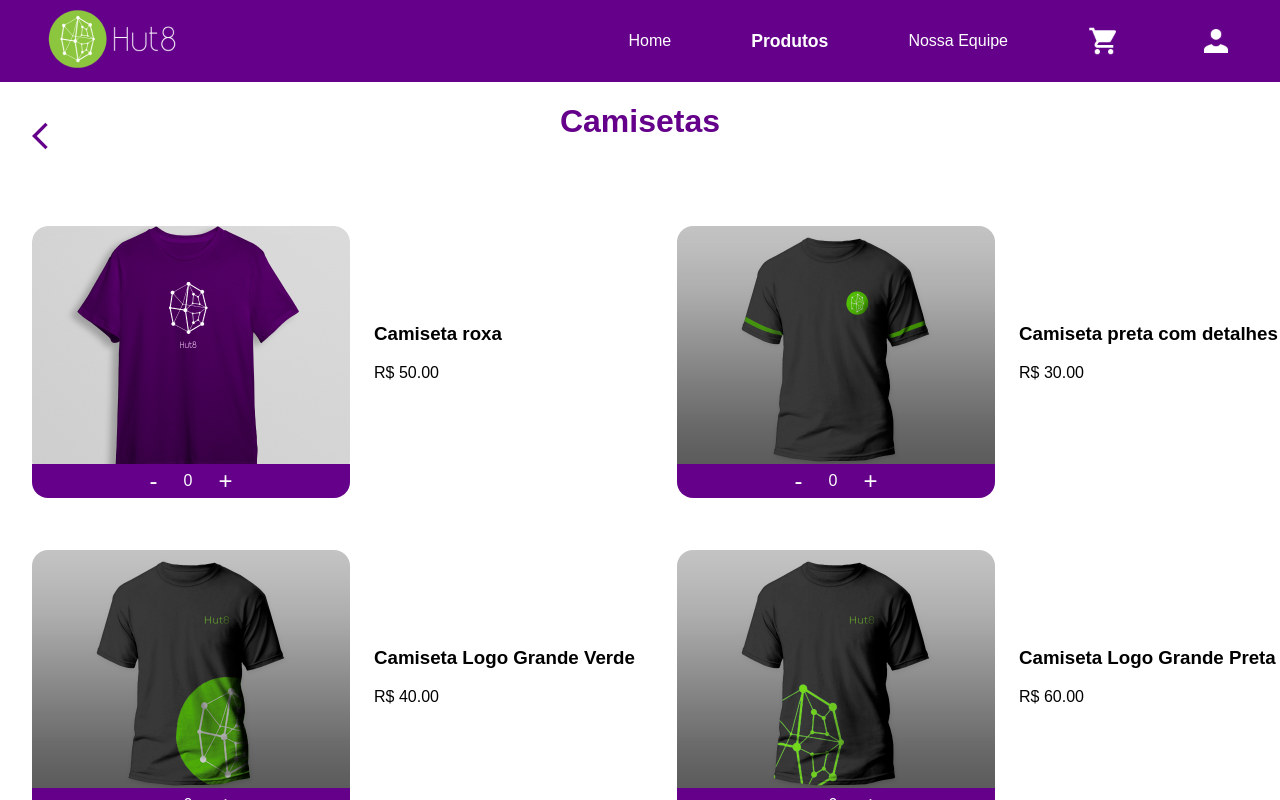
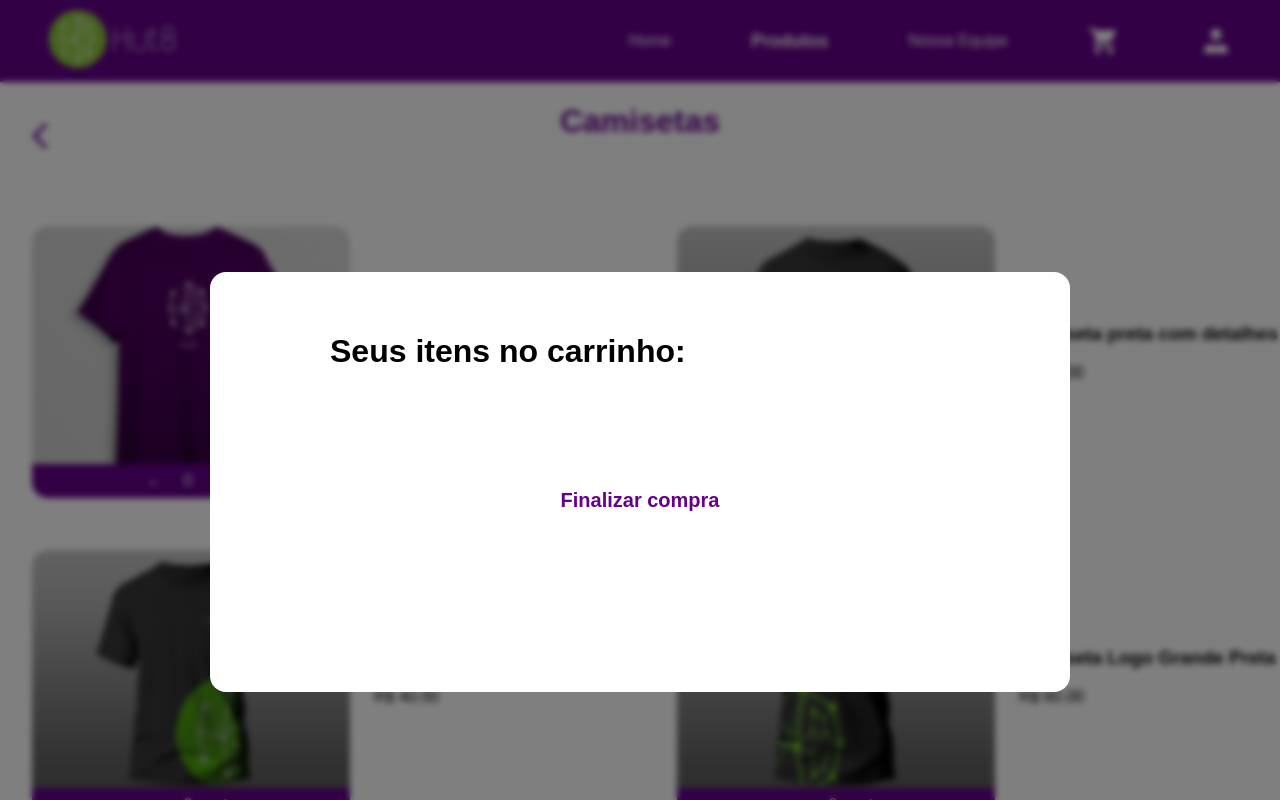
Before and after one commit to luigill/processo-seletivo-hut8-grupo4, a React (Vite) app: page /produtos/loja in a window 1280 px wide. Both pictures are taken after a click on the link 1104 px from the left and 41 px from the top of the page. Shown: the top 800 px of the page. Built offline with nearby package versions, Linux system fonts and the light colour scheme.

Commit message:
existe um sistema de carrinho a ser melhorado

```diff
--- a/src/Components/Items/index.jsx
+++ b/src/Components/Items/index.jsx
@@ -1,58 +1,12 @@
-// eslint-disable-next-line no-unused-vars
-import React, { useState } from 'react';
+import { useState, useContext } from 'react';
 import PropTypes from 'prop-types';
 import './styles.scss';
 
-import camisetasData from '../../assets/database/Camisetas.json';
-
-export function Camisetas() {
-  return (
-    <div>
-       {camisetasData && Array.isArray(camisetasData) && camisetasData.map((item) => (
-        <Item key={item.id} item={item} />
-      ))}
-    </div>
-  );
-}
-
-import canecasData from '../../assets/database/Canecas.json';
-
-export function Canecas() {
-  return (
-    <div>
-      {canecasData && canecasData.map((item) => (
-        <Item key={item.id} item={item} />
-      ))}
-    </div>
-  );
-}
-
-import moletonsData from '../../assets/database/Moletons.json';
-
-export function Moletons() {
-  return (
-    <div>
-      {moletonsData && moletonsData.map((item) => (
-        <Item key={item.id} item={item} />
-      ))}
-    </div>
-  );
-}
-
-import brochesData from '../../assets/database/Broches.json';
-
-export function Broches() {
-  return (
-    <div>
-      {brochesData && brochesData.map((item) => (
-        <Item key={item.id} item={item} />
-      ))}
-    </div>
-  );
-}
+import { CartContext } from '../../context/CartContext';
 
 export default function Item({ item }) {
   const [contador, setContador] = useState(0);
+  const { addToCart } = useContext(CartContext);
 
   const decrementarContador = () => {
     if (contador > 0) {
@@ -62,9 +16,8 @@ export default function Item({ item }) {
 
   const incrementarContador = () => {
     setContador(contador + 1);
+    addToCart(item);
   };
-
-  console.log(item);
 
   return (
     <div className="Item" key={item.id}>
--- a/src/Components/Menu/index.jsx
+++ b/src/Components/Menu/index.jsx
@@ -4,12 +4,15 @@ import logo from "../../assets/logo.png";
 import user from "../../assets/User.svg";
 import CarrinhoDeCompra from "../../assets/Shopping_Cart.svg";
 import LoginModal from "../../Components/LoginModal";
+import ShopModal from "../../Components/ShopModal";
 import menuResponsivo from "../../assets/menu-buguer-open.svg";
 import "./styles.scss";
 
 export default function NavMenu() {
   const [currentPage, setCurrentPage] = useState("");
-  const [modal, setModal] = useState(false);
+  const [loginModalOpen, setLoginModalOpen] = useState(false);
+  const [cartModalOpen, setCartModalOpen] = useState(false);
+  const [cartItems, setCartItems] = useState([]);
   const [showResponsiveMenu, setShowResponsiveMenu] = useState(false);
 
   useEffect(() => {
@@ -17,8 +20,21 @@ export default function NavMenu() {
     setCurrentPage(currentPath);
   }, []);
 
+  const toggleLoginModal = () => {
+    setLoginModalOpen(!loginModalOpen);
+  };
+
+  const toggleCartModal = () => {
+    setCartModalOpen(!cartModalOpen);
+  };
+
   const toggleResponsiveMenu = () => {
     setShowResponsiveMenu(!showResponsiveMenu);
+  };
+
+  const addToCart = (item) => {
+    const updatedCartItems = [...cartItems, item];
+    setCartItems(updatedCartItems);
   };
 
   return (
@@ -27,10 +43,7 @@ export default function NavMenu() {
         <Link to="/" className="navLogo">
           <img src={logo} alt="logo" />
         </Link>
-        <button
-          className="buttonMobileMenu"
-          onClick={toggleResponsiveMenu}
-        >
+        <button className="buttonMobileMenu" onClick={toggleResponsiveMenu}>
           <img src={menuResponsivo} alt="Menu" />
         </button>
         <ul className={showResponsiveMenu ? "responsive-menu" : "desktop-menu"}>
@@ -56,18 +69,26 @@ export default function NavMenu() {
             </Link>
           </li>
           <li>
-            <a href="#">
+            <a href="#" onClick={toggleCartModal}>
               <img className="iconMenu" src={CarrinhoDeCompra} alt="" />
             </a>
           </li>
-          <li onClick={() => setModal(true)}>
+          <li onClick={toggleLoginModal}>
             <a href="#">
               <img className="iconMenu" src={user} alt="User" />
             </a>
           </li>
         </ul>
       </header>
-      {modal && <LoginModal closeModal={() => setModal(false)} />}
+      {loginModalOpen && <LoginModal closeModal={toggleLoginModal} />}
+      {cartModalOpen && (
+        <ShopModal
+          closeModal={toggleCartModal}
+          cartItems={cartItems}
+          setCartItems={setCartItems}
+          addToCart={addToCart}
+        />
+      )}
     </>
   );
 }
--- /dev/null
+++ b/src/Components/ShopModal/index.jsx
@@ -0,0 +1,46 @@
+import { useContext } from 'react';
+import PropTypes from 'prop-types';
+import Item from '../../Components/Items';
+import { CartContext } from '../../context/CartContext';
+import './styles.scss';
+
+export default function ShopModal({ closeModal }) {
+  const { cartItems, addToCart, removeFromCart } = useContext(CartContext);
+
+  const handleCheckout = () => {
+    // Lógica para processar a compra dos itens no carrinho
+    // ...
+    if (cartItems.length === 0) {
+      alert('Seu carrinho está vazio. Adicione itens antes de finalizar a compra.');
+      return;
+    }
+
+    // Calcular o valor total da compra
+    const total = cartItems.reduce((sum, item) => sum + item.price * item.quantity, 0);
+
+    // Exibir um resumo da compra
+    alert(`Compra finalizada com sucesso!\nTotal: R$ ${total.toFixed(2)}`);
+  };
+
+  return (
+    <div className="container">
+      <div className="overlay container" onClick={closeModal} />
+      <div id="login-modal" className="login-modal">
+        <h1>Seus itens no carrinho:</h1>
+        <ul>
+          {cartItems.map((item) => (
+            <li key={item.id}>
+              <Item item={item} onAddToCart={addToCart} />
+              <button onClick={() => removeFromCart(item.id)}>Remover</button>
+            </li>
+          ))}
+        </ul>
+        <button onClick={handleCheckout}>Finalizar compra</button>
+      </div>
+    </div>
+  );
+}
+
+ShopModal.propTypes = {
+  closeModal: PropTypes.func.isRequired,
+};
--- /dev/null
+++ b/src/Components/ShopModal/styles.scss
@@ -0,0 +1,98 @@
+$color_1: #fff;
+$color_2: #64008a;
+$font-family_1: "Montserrat", sans-serif;
+$background-color_1: #fff;
+$background-color_2: rgba(0, 0, 0, 0.5);
+$background-color_3: #64008a;
+$background-color_4: #b180c4;
+$background-color_5: transparent;
+
+.login-modal {
+  height: 340px;
+  width: 620px;
+  position: absolute;
+  border-radius: 1em;
+  background-color: $background-color_1;
+  z-index: 5;
+  padding: 40px 120px;
+  display: flex;
+  gap: 0.75em;
+  flex-direction: column;
+  button {
+    border: none;
+    background-color: $background-color_5;
+    color: $color_2;
+    font-family: $font-family_1;
+    font-weight: 700;
+    font-size: 1.25em;
+	margin-top: 2em;
+    &:hover {
+      cursor: pointer;
+    }
+  }
+  @media (max-width: 700px) {
+    width: 45%;
+    height: 50%;
+    align-items: center;
+
+    h1{
+      font-size: 1.5em;
+    }
+  }
+}
+
+.container {
+  display: flex;
+  justify-content: center;
+  align-items: center;
+  width: 100%;
+  height: 100%;
+  position: absolute;
+}
+
+.overlay {
+  background-color: rgba(0, 0, 0, 0.5);
+  backdrop-filter: blur(3px);
+  z-index: 3;
+  position: fixed;
+  top: 0;
+}
+#esqueceuSenha{
+	text-decoration: none;
+}
+form {
+  display: flex;
+  flex-direction: column;
+  align-items: center;
+  gap: 15px;
+  input[type="email"] {
+    font-family: $font-family_1;
+    width: 100%;
+    border: 1px solid #000;
+    border-radius: 5px;
+    padding: 5px;
+  }
+  input[type="password"] {
+    font-family: $font-family_1;
+    width: 100%;
+    border: 1px solid #000;
+    border-radius: 5px;
+    padding: 5px;
+  }
+  input[type="submit"] {
+    font-family: $font-family_1;
+    width: 100%;
+    border: none;
+    border-radius: 5px;
+    padding: 5px;
+    background-color: $background-color_4;
+    color: $color_1;
+    transition: all 0.3s ease;
+    width: 102%;
+    &:disabled {
+      background-color: $background-color_4;
+      color: $color_1;
+      cursor: not-allowed;
+    }
+  }
+}
--- /dev/null
+++ b/src/context/CartContext.jsx
@@ -0,0 +1,44 @@
+import { createContext, useState } from "react";
+import PropTypes from "prop-types";
+
+// Cria o contexto do carrinho de compras
+export const CartContext = createContext();
+
+// Provedor do contexto
+export const CartProvider = ({ children }) => {
+  const [cartItems, setCartItems] = useState([]);
+
+  const addToCart = (item) => {
+    const existingItem = cartItems.find((cartItem) => cartItem.id === item.id);
+
+    if (existingItem) {
+      const updatedCartItems = cartItems.map((cartItem) =>
+        cartItem.id === item.id ? { ...cartItem, quantity: cartItem.quantity + 1 } : cartItem
+      );
+
+      setCartItems(updatedCartItems);
+      console.log('Quantidade do item atualizada:', item);
+    } else {
+      const updatedCartItems = [...cartItems, { ...item, quantity: 1 }];
+
+      setCartItems(updatedCartItems);
+      console.log('Item adicionado ao carrinho:', item);
+    }
+  };
+
+
+  const removeFromCart = (itemId) => {
+    const updatedCartItems = cartItems.filter((item) => item.id !== itemId);
+    setCartItems(updatedCartItems);
+  };
+
+  return (
+    <CartContext.Provider value={{ cartItems, addToCart, removeFromCart }}>
+      {children}
+    </CartContext.Provider>
+  );
+};
+
+CartProvider.propTypes = {
+    children: PropTypes.node.isRequired,
+  };
--- a/src/main.jsx
+++ b/src/main.jsx
@@ -2,9 +2,12 @@ import React from 'react'
 import ReactDOM from 'react-dom/client'
 import App from './App.jsx'
 import "./styles/global.scss"
+import { CartProvider } from './context/CartContext.jsx'
 
 ReactDOM.createRoot(document.getElementById('root')).render(
   <React.StrictMode>
+    <CartProvider>
     <App />
+    </CartProvider>
   </React.StrictMode>,
 )
--- a/src/pages/Shop/index.jsx
+++ b/src/pages/Shop/index.jsx
@@ -1,5 +1,7 @@
+// eslint-disable-next-line no-unused-vars
+import React from 'react';
 import PropTypes from 'prop-types';
-import { Link } from "react-router-dom";
+import { Link } from 'react-router-dom';
 import FooterMenu from '../../Components/Footer';
 import NavMenu from '../../Components/Menu';
 import Arrow from '../../assets/arrow.svg';
@@ -11,6 +13,13 @@ import brochesData from '../../assets/database/Broches.json';
 import './styles.scss';
 
 export default function Shop({ category }) {
+  const handleAddToCart = (item) => {
+    // Lógica para adicionar o item ao carrinho
+    // ...
+    // Exemplo:
+    console.log('Item adicionado ao carrinho:', item);
+  };
+
   let items = [];
 
   switch (category) {
@@ -34,14 +43,14 @@ export default function Shop({ category }) {
     <>
       <NavMenu />
       <div className="titleShop">
-      <Link to="/produtos" className="navLogo">
-        <img src={Arrow} alt="Seta para trás" />
-      </Link>
+        <Link to="/produtos" className="navLogo">
+          <img src={Arrow} alt="Seta para trás" />
+        </Link>
         <h1>{category.charAt(0).toUpperCase() + category.slice(1)}</h1>
       </div>
       <section className="items">
         {items.map((item) => (
-          <Item key={item.id} item={item} />
+          <Item key={item.id} item={item} onAddToCart={handleAddToCart} />
         ))}
       </section>
       <FooterMenu />
```
